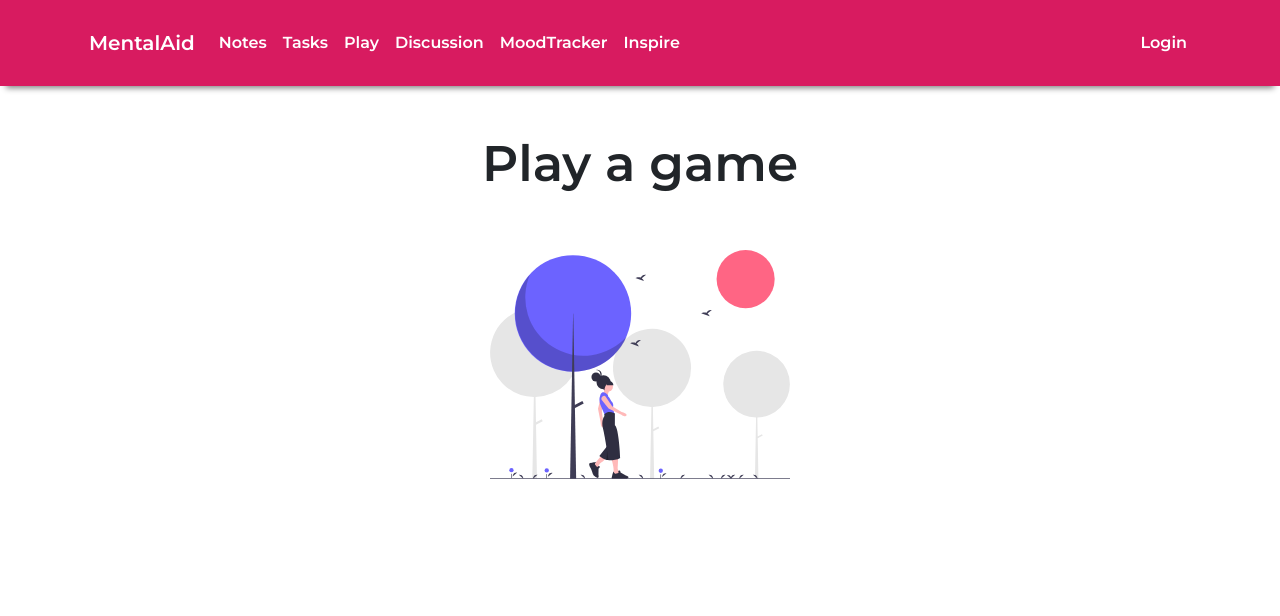
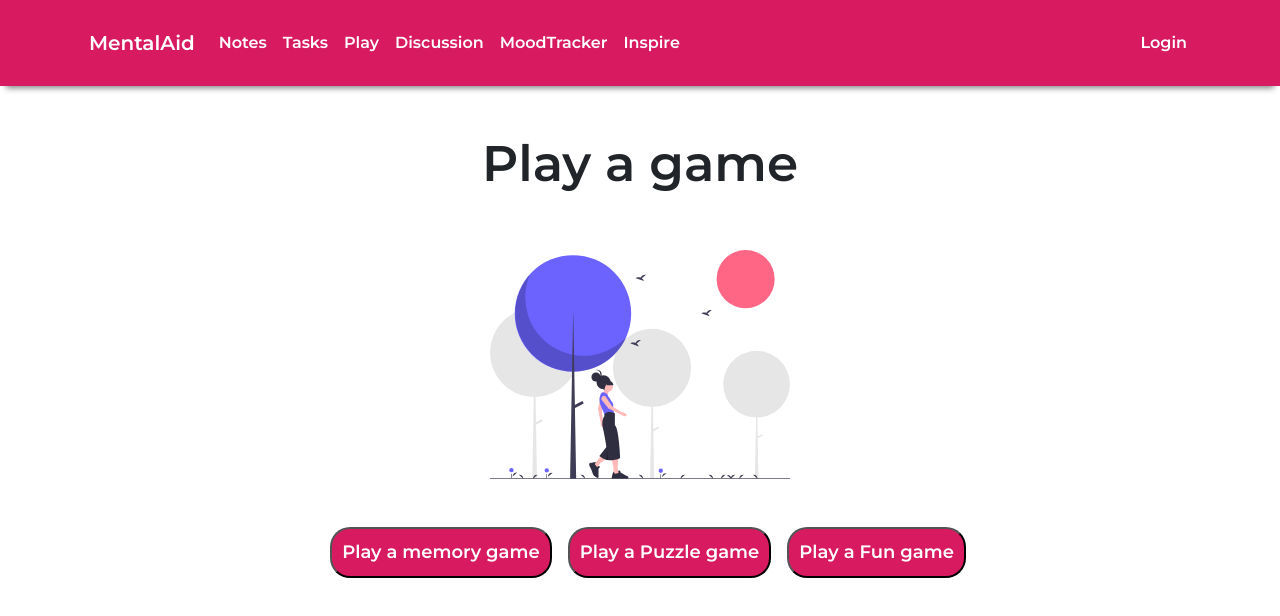
Before and after one commit to HAC-2020/Harshita-Kanal, a React (Create React App) app: page /Games in a window 1280 px wide. Shown: the top 616 px of the page. Built offline with nearby package versions, Linux system fonts and the light colour scheme; no server answers.

Commit message:
Added Play component

```diff
--- a/src/Components/CoverPage.css
+++ b/src/Components/CoverPage.css
@@ -15,6 +15,20 @@
   .top{
       font-size: 50px;
   }
+
+  .red{
+    padding: 10px;
+     color: white;
+     background-color: #d81b60 ;
+     font-size:large;
+     font-family: 'Montserrat', sans-serif;
+     border-radius: 20px;
+  }
+
+  .red:hover{
+    box-shadow: 0 8px 6px -6px gray;
+    background:#d81b60 radial-gradient(circle, transparent 1%, #d81b60 1%) center/15000%;
+  }
   /* .ripple:hover {
 
 }
--- a/src/Components/Playgame.js
+++ b/src/Components/Playgame.js
@@ -6,7 +6,10 @@ class Playgame extends Component {
             <div className="container">
                 <h1 className="top mt-5">Play a game</h1>
                 <img src={Tasks} className="mt-5" width="300px" alt="" />
-
+                <br/>
+                <a href="https://www.improvememory.org/brain-games/memory-games/pattern-memory/" target="_blank"><button className="red ripple mt-5 ml-3">Play a memory game </button></a>
+                <a href="https://www.improvememory.org/brain-games/math-games/even-odd-ship/" target="_blank"><button className="red ripple mt-5 ml-3">Play a Puzzle game </button></a>
+                <a href="https://www.improvememory.org/brain-games/memory-games/happy-halloween/" target="_blank"><button className="red ripple mt-5 ml-3">Play a Fun game </button></a>
 
             </div>
         )
--- a/src/Components/QuoteAndAuthor.js
+++ b/src/Components/QuoteAndAuthor.js
@@ -21,12 +21,12 @@ class QuoteAndAuthor extends Component {
                 </div>
                 <button
                     style={{ backgroundColor: randomColor,
-                    color: "white" }}
+                    color: "white", padding: "8px", fontFamily: "Montserrat", borderRadius: "20px" }}
                     id="newquote"
                     onClick={this.props.handleClick}
                 >
                     New quote
-        </button>
+                </button>
             </div>
             </div>
         );
```
